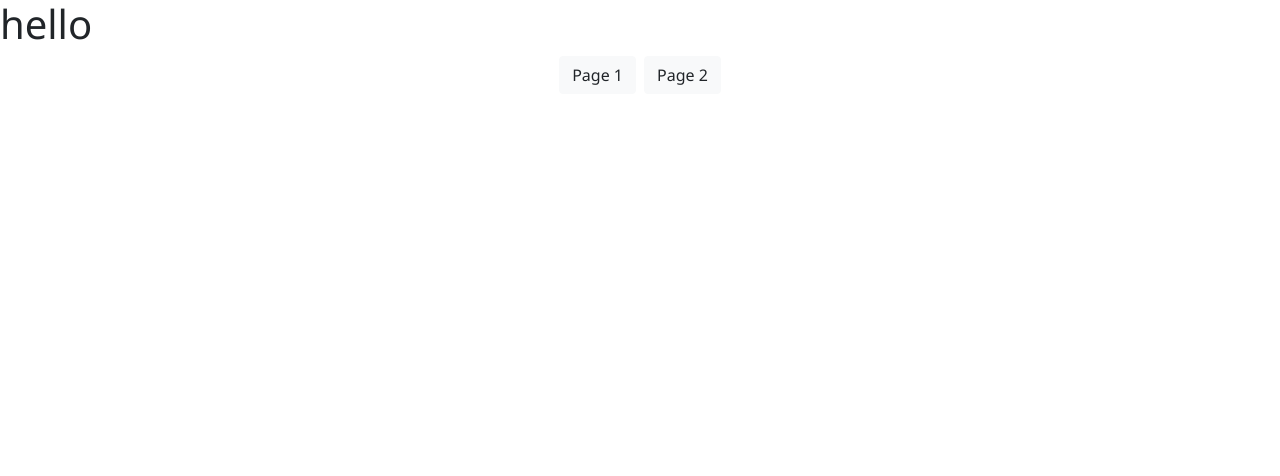
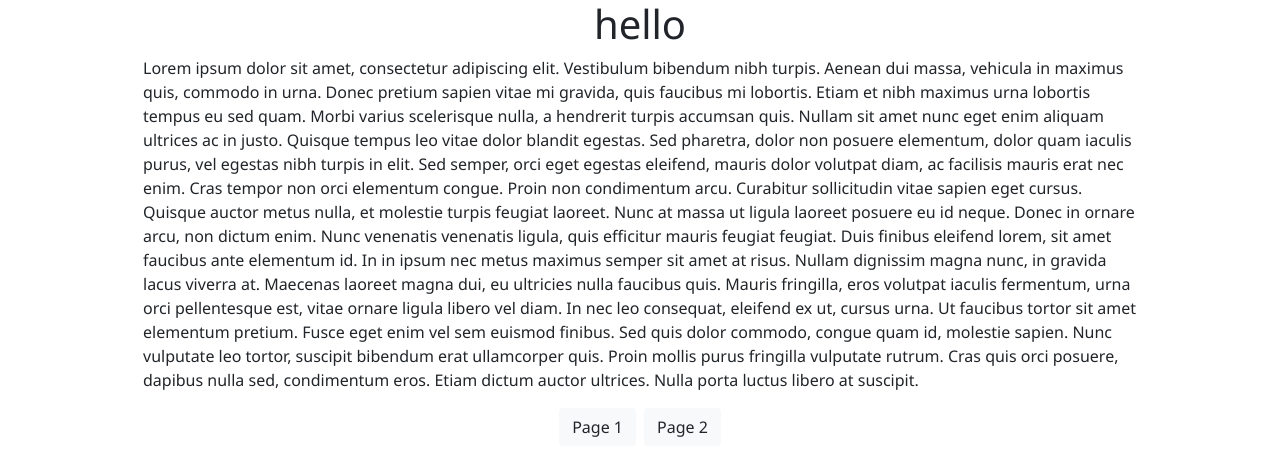
Before and after one commit to nunoclarib/framer-motion, a React (Create React App) app: page /page1 in a window 1280 px wide. Shown: the top 476 px of the page. Built offline with nearby package versions, Linux system fonts and the light colour scheme.

Commit message:
feat: page smooth transitions

```diff
--- /dev/null
+++ b/src/App.jsx
@@ -0,0 +1,25 @@
+import React from 'react'
+import { BrowserRouter as Router, Route, Routes } from 'react-router-dom';
+import { useLocation } from 'react-router';
+
+import Page1 from './components/Page1'
+import Page2 from './components/Page2'
+import PageButtons from './components/PageButton'
+
+import { AnimatePresence } from 'framer-motion';
+
+export default function App() {
+    const location = useLocation();
+
+    return (
+        <div>
+            <AnimatePresence exitBeforeEnter>
+                <Routes key={location.pathname} location={location}>
+                    <Route path='/page1' element={<Page1/>} />
+                    <Route path='/page2' element={<Page2/>} />
+                </Routes>
+            </AnimatePresence>
+            <PageButtons/>
+        </div>
+    )
+}
--- a/src/app/App.jsx
+++ /dev/null
@@ -1,19 +0,0 @@
-import React from 'react';
-import {motion} from 'framer-motion'
-import styles from '../styles/styles.css'
-import PageButtons from '../components/PageButton'
-
-import { Link } from 'react-router-dom';
-
-
-const App = () => {
-
-  return (
-    <div className={styles.articles}>
-
-      <PageButtons/>
-    </div>
-
-  );
-}
-export default App;
--- a/src/components/AnimatedPage.jsx
+++ b/src/components/AnimatedPage.jsx
@@ -14,6 +14,15 @@ export default function AnimatedPage({children}) {
         initial="initial"
         animate="animate"
         exit="exit"
+        transition={{duration: 0.7}}
+
+
+        className='col-6'
+        style={{display: "flex",
+        flexWrap: "wrap",
+        maxWidth: "1024px",
+        margin: "0 auto",
+        justifyContent: "center"}}
         >
             {children}
         </motion.div>
--- a/src/components/Page1.jsx
+++ b/src/components/Page1.jsx
@@ -12,6 +12,9 @@ const Page1 = () => {
   return (
     <AnimatedPage>
         <h1>hello</h1>
+        <p> Lorem ipsum dolor sit amet, consectetur adipiscing elit. Vestibulum bibendum nibh turpis. Aenean dui massa, vehicula in maximus quis, commodo in urna. Donec pretium sapien vitae mi gravida, quis faucibus mi lobortis. Etiam et nibh maximus urna lobortis tempus eu sed quam. Morbi varius scelerisque nulla, a hendrerit turpis accumsan quis. Nullam sit amet nunc eget enim aliquam ultrices ac in justo. Quisque tempus leo vitae dolor blandit egestas. Sed pharetra, dolor non posuere elementum, dolor quam iaculis purus, vel egestas nibh turpis in elit. Sed semper, orci eget egestas eleifend, mauris dolor volutpat diam, ac facilisis mauris erat nec enim. Cras tempor non orci elementum congue. Proin non condimentum arcu. Curabitur sollicitudin vitae sapien eget cursus. Quisque auctor metus nulla, et molestie turpis feugiat laoreet. Nunc at massa ut ligula laoreet posuere eu id neque. Donec in ornare arcu, non dictum enim.
+
+Nunc venenatis venenatis ligula, quis efficitur mauris feugiat feugiat. Duis finibus eleifend lorem, sit amet faucibus ante elementum id. In in ipsum nec metus maximus semper sit amet at risus. Nullam dignissim magna nunc, in gravida lacus viverra at. Maecenas laoreet magna dui, eu ultricies nulla faucibus quis. Mauris fringilla, eros volutpat iaculis fermentum, urna orci pellentesque est, vitae ornare ligula libero vel diam. In nec leo consequat, eleifend ex ut, cursus urna. Ut faucibus tortor sit amet elementum pretium. Fusce eget enim vel sem euismod finibus. Sed quis dolor commodo, congue quam id, molestie sapien. Nunc vulputate leo tortor, suscipit bibendum erat ullamcorper quis. Proin mollis purus fringilla vulputate rutrum. Cras quis orci posuere, dapibus nulla sed, condimentum eros. Etiam dictum auctor ultrices. Nulla porta luctus libero at suscipit. </p>
     </AnimatedPage>
   );
 }
--- a/src/index.js
+++ b/src/index.js
@@ -1,16 +1,11 @@
 import React from 'react';
 import ReactDOM from 'react-dom';
-import { BrowserRouter as Router, Route, Routes } from 'react-router-dom';
-import { useLocation } from 'react-router';
+import { BrowserRouter as Router} from 'react-router-dom';
 
-import App from './app/App'
-import Page1 from './components/Page1'
-import Page2 from './components/Page2'
-import PageButtons from './components/PageButton'
+import App from './App'
 
 import { createStore } from "redux";
 import { Provider } from "react-redux";
-
 
 //import counterReducer from './ex3/reducers/counterReducer';
 
@@ -22,11 +17,7 @@ import { Provider } from "react-redux";
 ReactDOM.render(
     // <Provider store={store}>
     <Router>
-      <Routes>
-          <Route path='/page1' element={<Page1/>} />
-          <Route path='/page2' element={<Page2/>} />
-      </Routes>
-      <PageButtons/>
+      <App/>
     </Router>
     // </Provider>
     ,document.getElementById('root')
```
